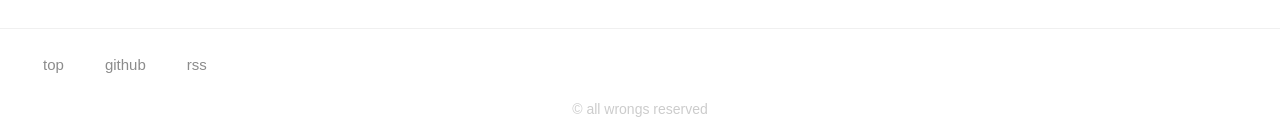
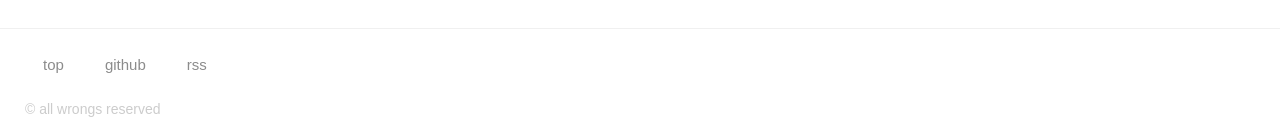
Before and after one commit to CH21S/test, a Jekyll site: the page built from index.html, in a window 1280 px wide. Shown: the part 3248-3387 px from the top of the page. Built offline with Jekyll 4.4.1, drawn with Linux system fonts in a browser that asks for light colours; the list of posts is cut into pages by our own code.

Commit message:
Update f.html

```diff
--- a/_includes/f.html
+++ b/_includes/f.html
@@ -19,5 +19,5 @@
 <p class='l i'><a class='u v' href=#>top</a>
 <a class='u v' href=>github</a>
 <a class='u v' href=>rss</a></p>
-<p class='c k'>&copy; all wrongs reserved</p>
+<p class=k>&copy; all wrongs reserved</p>
 </div>
```
